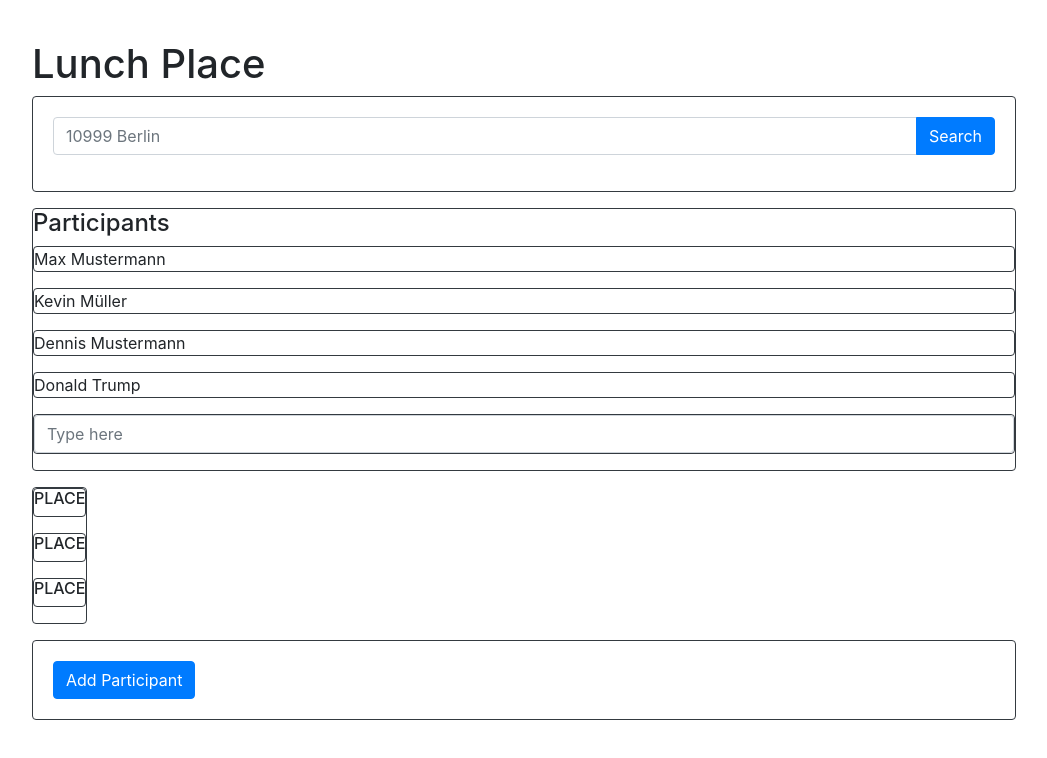
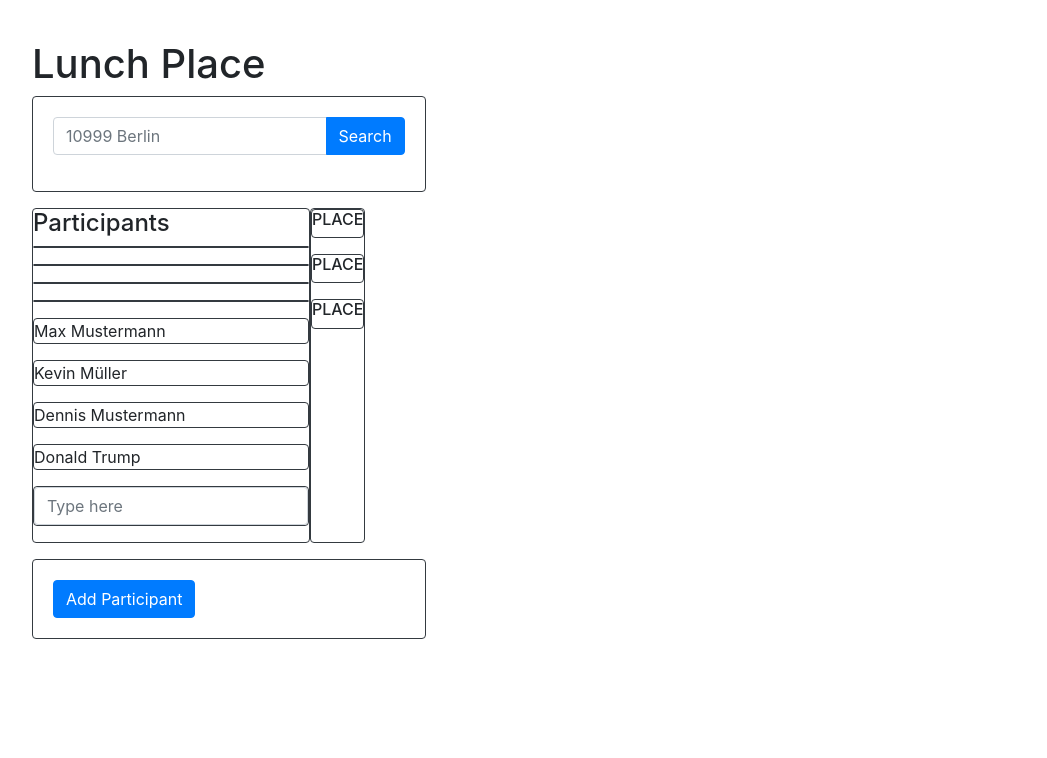
Before and after one commit to alvaroha1/caseStudy8122018, a React (Create React App) app: page / in a window 1280 px wide. Shown: the top 758 px of the page, without its empty margins (8-1055 px from the left). Built offline with nearby package versions, Linux system fonts and the light colour scheme; no server answers.

Commit message:
fix: smallcss style

```diff
--- a/src/App.css
+++ b/src/App.css
@@ -7,13 +7,12 @@
 }
 
 .main {
-  display: flex;
-  flex-direction: column;
-
+  max-width: 40%;
 }
-.List {
+.mainLists {
   display: flex;
   flex-direction: row;
+  max-width: 100%;
 }
 
 .ParticipantsList {
--- a/src/App.js
+++ b/src/App.js
@@ -43,21 +43,28 @@ class App extends Component {
     .then(console.log(this.state))
   }
 
+  addParticipant = (event) => {
+
+  }
+
   render() {
     return (
       <div className="App">
-      <div className="Title"><h1>Lunch Place</h1></div>
+        <div className="Title">
+          <h1>Lunch Place</h1>
+        </div>
+
       <div className="main">
-        <SearchPlace></SearchPlace>
-        <div classNames="List">
+        <SearchPlace />
+        <div className="mainLists">
           <div className="ParticipantsList">
-            <ListParticipants></ListParticipants>
+            <ListParticipants participants={this.state.participants} />
           </div>
           <div className="PlacesList">
-            <ListPlaces></ListPlaces>
+            <ListPlaces />
           </div>
         </div>
-        <AddParticipant></AddParticipant>
+        <AddParticipant />
       </div>
       </div>
     );
--- a/src/Components/ListParticipants.js
+++ b/src/Components/ListParticipants.js
@@ -2,18 +2,26 @@ import React from 'react';
 import Participant from './Participant';
 import NewParticipant from './NewParticipant';
 
-class ListParticipants extends React.Component {
-  render() {
-    return (
-        <div className="card border-dark mb-3">
+const listParticipants = (props) => {
+  const currentParticipants = props.participants.map((name, i)=>(
+		<Participant
+			key={i}
+
+		/>
+	))
+
+
+  return (
+    <div className="card border-dark mb-3">
         <h4>Participants</h4>
+          {currentParticipants}
           <Participant name="Max Mustermann"></Participant>
           <Participant name="Kevin Müller"></Participant>
           <Participant name="Dennis Mustermann"></Participant>
           <Participant name="Donald Trump"></Participant>
           <NewParticipant></NewParticipant>
         </div>
-    );
-  }
+  );
 }
-export default ListParticipants;
+
+export default listParticipants;
```
